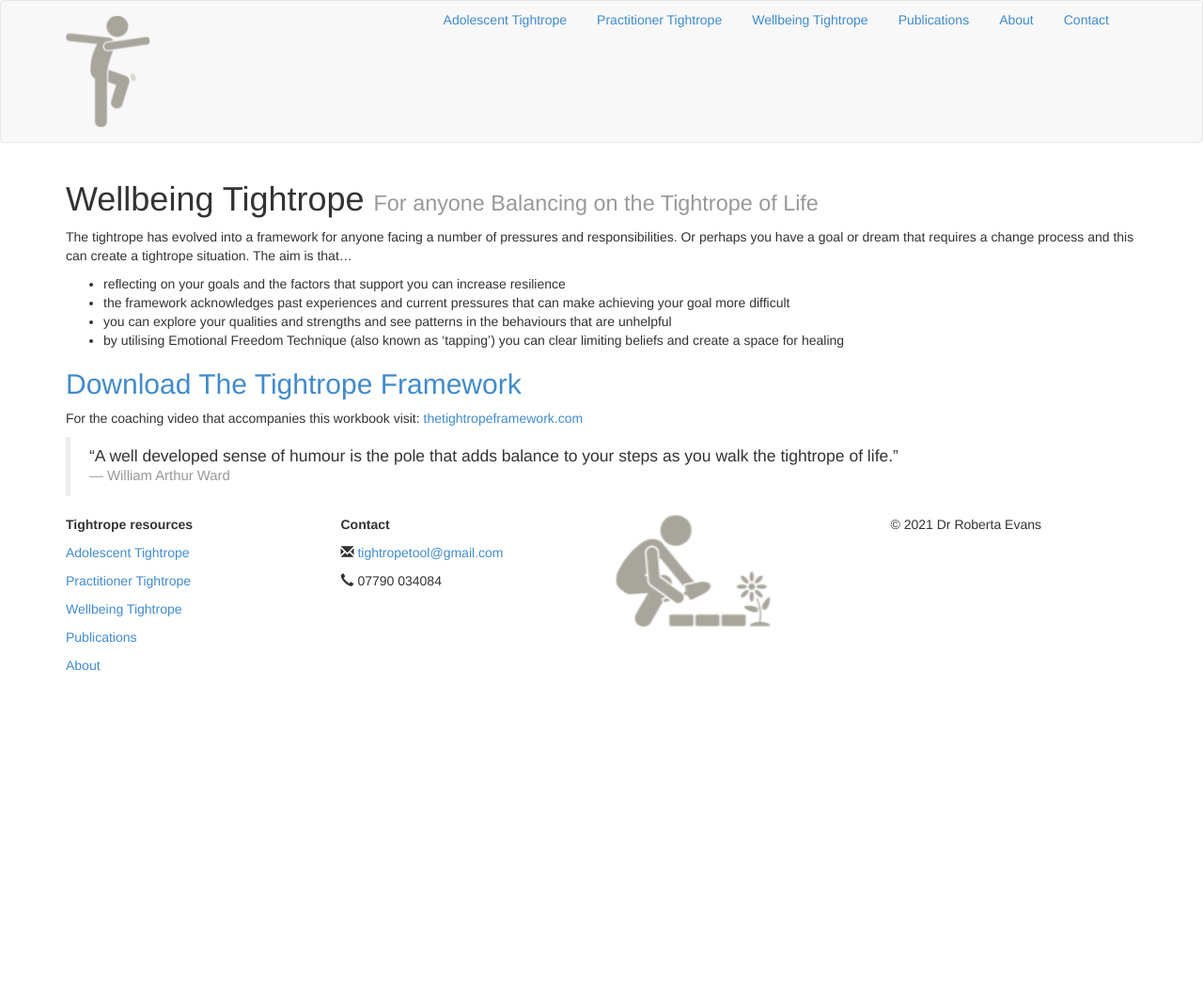
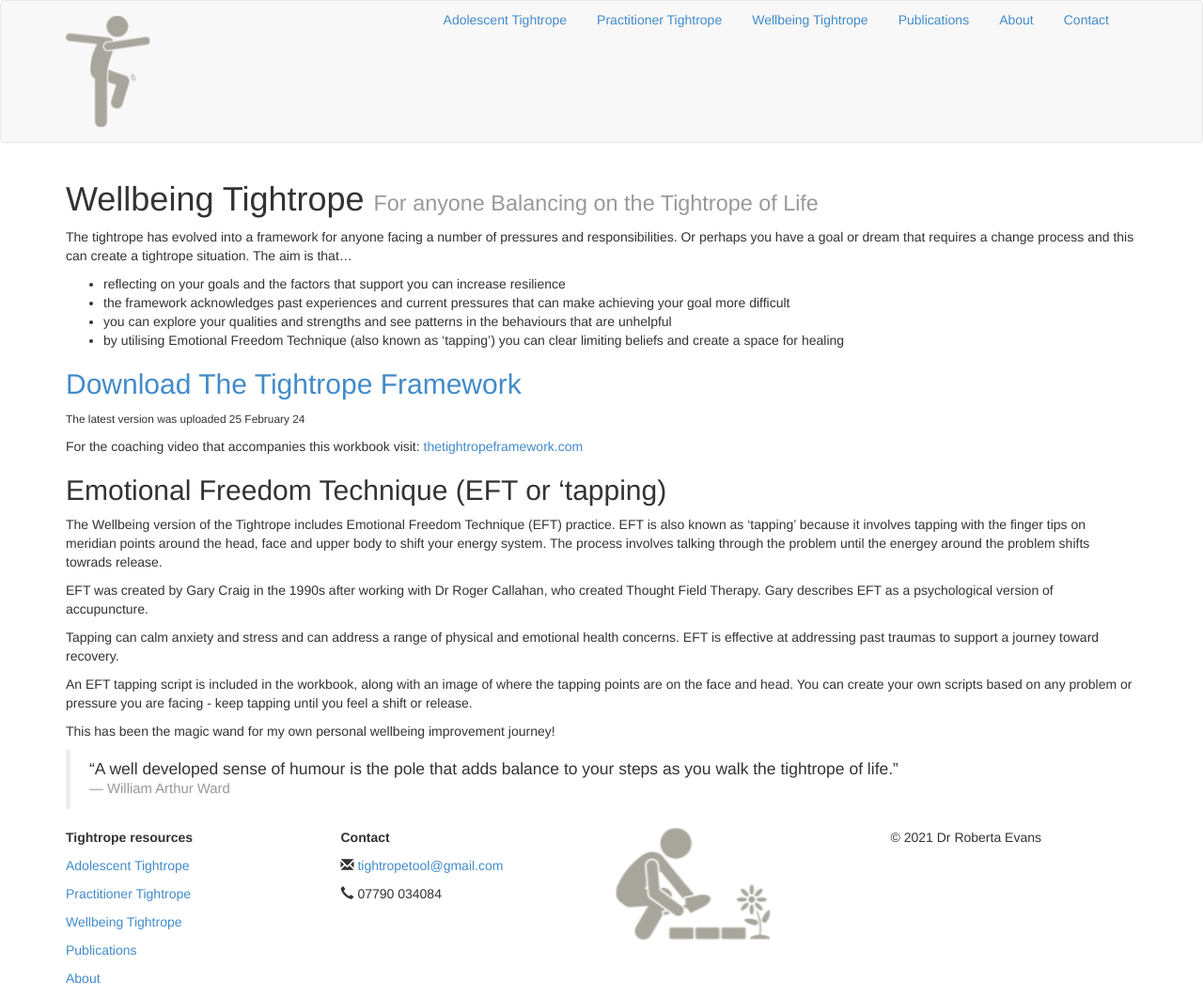
Before and after one commit to retrotravelbug/tightropetool, a Jekyll site: the page built from wellbeing tightrope.md, in a window 1280 px wide. Shown: the whole page at 94% size. Built offline with Jekyll 4.4.1, drawn with Linux system fonts in a browser that asks for light colours; nearby versions of some CDN libraries; before the commit the page ends 900 px from its top, so only the background shows below that.

Commit message:
Update wellbeing tightrope.md

```diff
--- a/wellbeing tightrope.md
+++ b/wellbeing tightrope.md
@@ -13,8 +13,20 @@ The tightrope has evolved into a framework for anyone facing a number of pressur
 - by utilising Emotional Freedom Technique (also known as 'tapping') you can clear limiting beliefs and create a space for healing
 
 ## [Download The Tightrope Framework]
+<small>The latest version was uploaded 25 February 24<small>
 
 For the coaching video that accompanies this workbook visit: [thetightropeframework.com]
+
+## Emotional Freedom Technique (EFT or 'tapping)
+The Wellbeing version of the Tightrope includes Emotional Freedom Technique (EFT) practice. EFT is also known as 'tapping' because it involves tapping with the finger tips on meridian points around the head, face and upper body to shift your energy system. The process involves talking through the problem until the energey around the problem shifts towrads release.
+
+EFT was created by Gary Craig in the 1990s after working with Dr Roger Callahan, who created Thought Field Therapy. Gary describes EFT as a psychological version of accupuncture.
+
+Tapping can calm anxiety and stress and can address a range of physical and emotional health concerns. EFT is effective at addressing past traumas to support a journey toward recovery.
+
+An EFT tapping script is included in the workbook, along with an image of where the tapping points are on the face and head. You can create your own scripts based on any problem or pressure you are facing - keep tapping until you feel a shift or release.
+
+This has been the magic wand for my own personal wellbeing improvement journey!
 
 [download The Tightrope Framework]: /downloads/balancinglife.pdf
 [Circus Act]: /downloads/Circus%20Act%20-%202012.pdf
```
